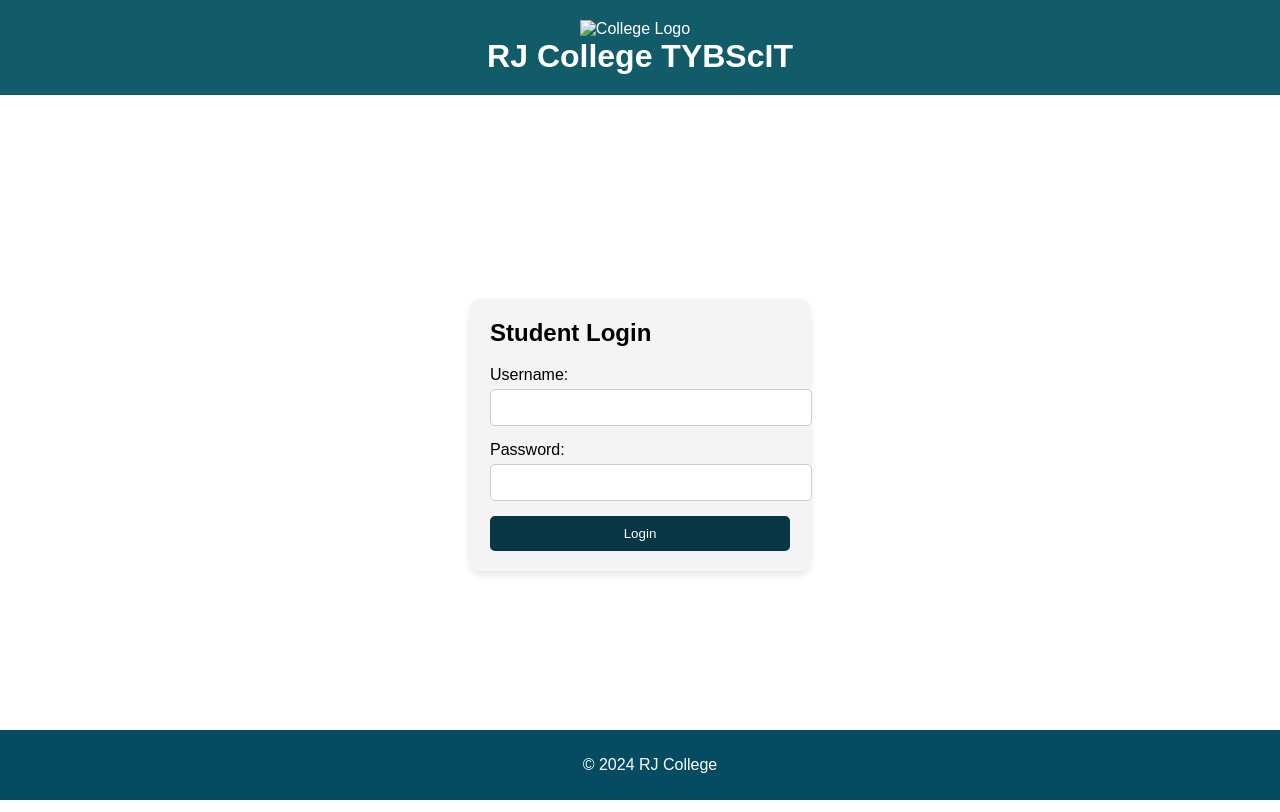
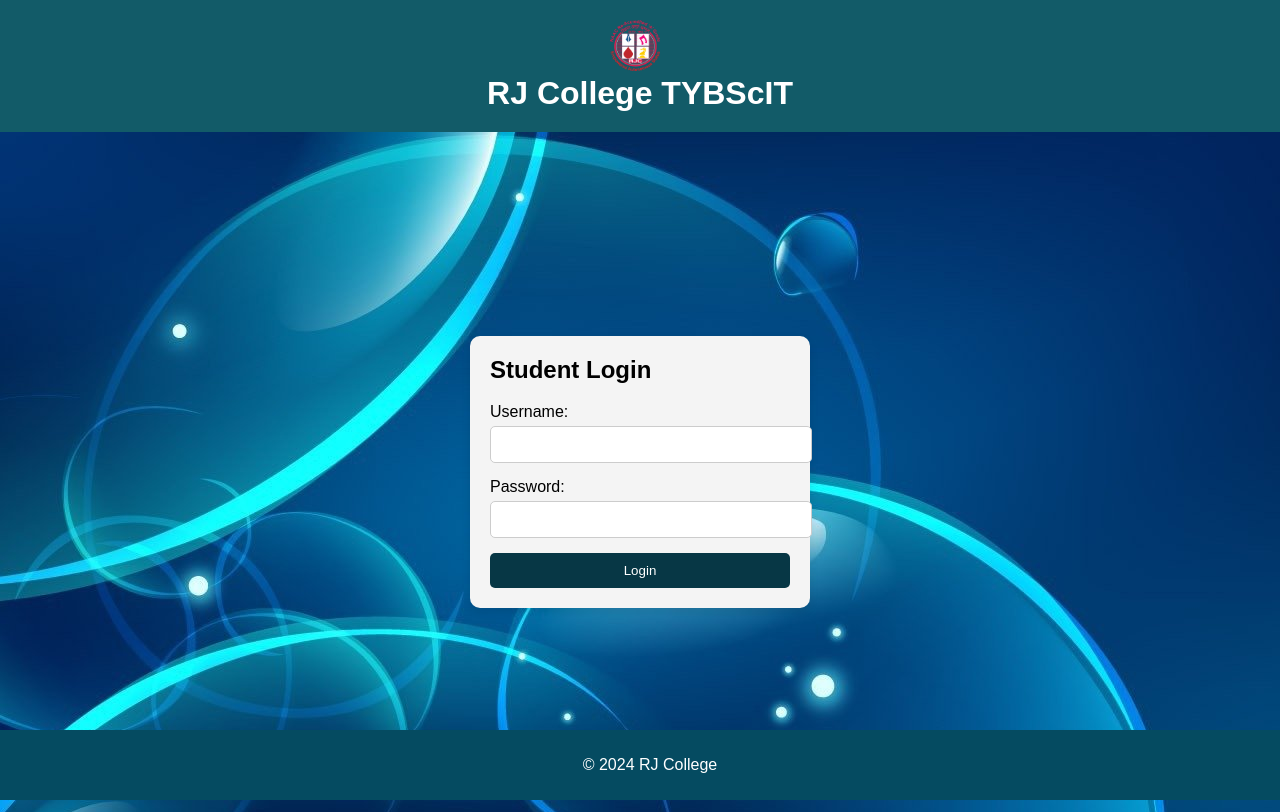
Before and after one commit to RitikaJaiswar/HCI, a plain HTML site: page SL.html in a window 1280 px wide. Drawn offline with Linux system fonts and the light colour scheme; files that its build step writes are made by us from their sources.

Commit message:
Update SL.html

```diff
--- a/SL.html
+++ b/SL.html
@@ -4,17 +4,17 @@
     <meta charset="UTF-8">
     <meta name="viewport" content="width=device-width, initial-scale=1.0">
     <title>RJ College LMS</title>
-    <link rel="stylesheet" href="css/TR.css">
+    <link rel="stylesheet" href="TR.css">
 
 </head>
 <body>
     <header>
         <div class="logo">
-            <img src="image/college_logo.png" alt="College Logo">
+            <img src="college_logo.png" alt="College Logo">
         </div>
         <h1>RJ College TYBScIT</h1>
     </header>
-    <main style="background-image: url('image/bg.jpg'); background-position: center;">
+    <main style="background-image: url('bg.jpg'); background-position: center;">
 
         <section id="studentLogin" class="form-section">
             <h2>Student Login</h2>
```
